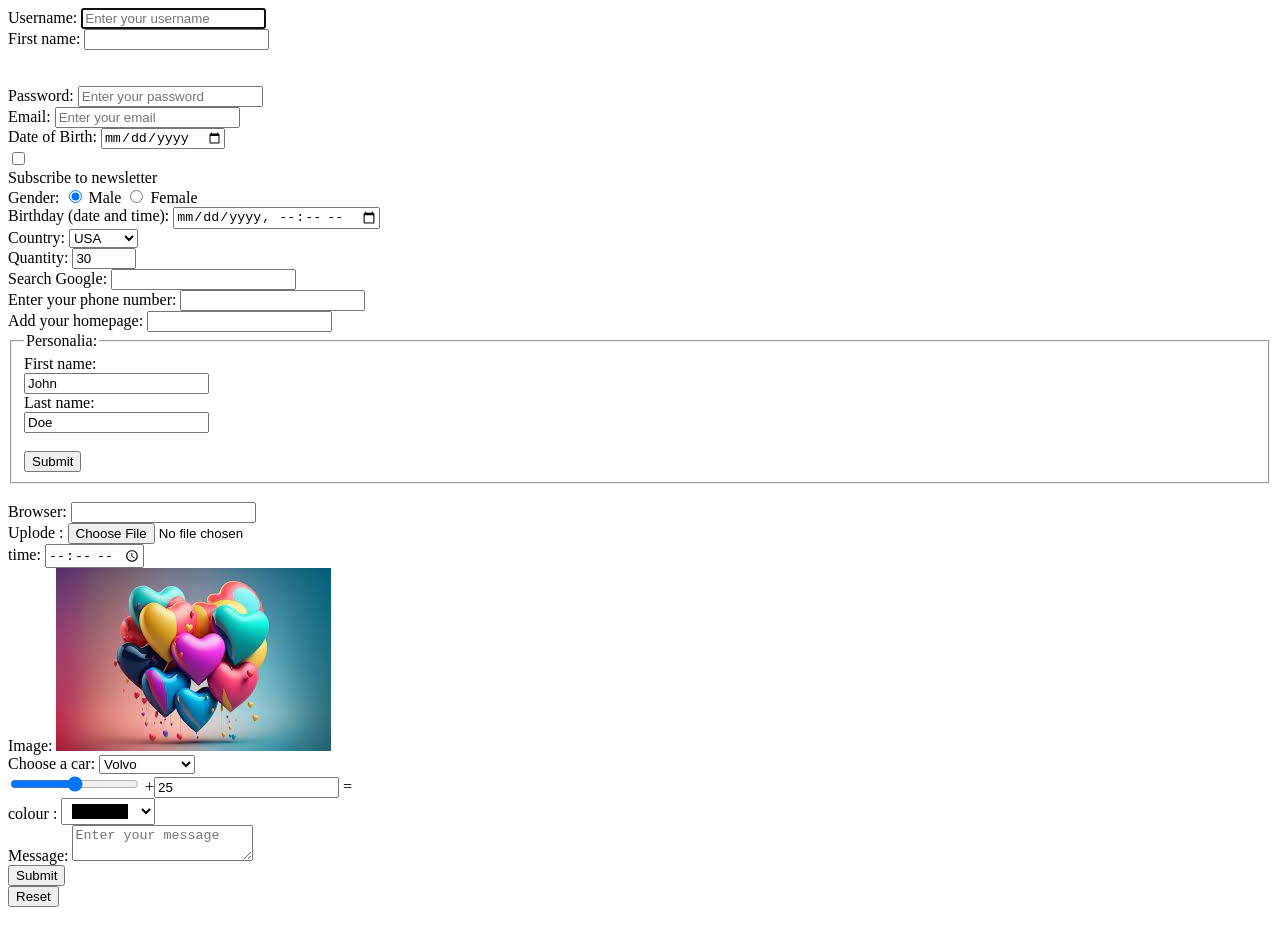
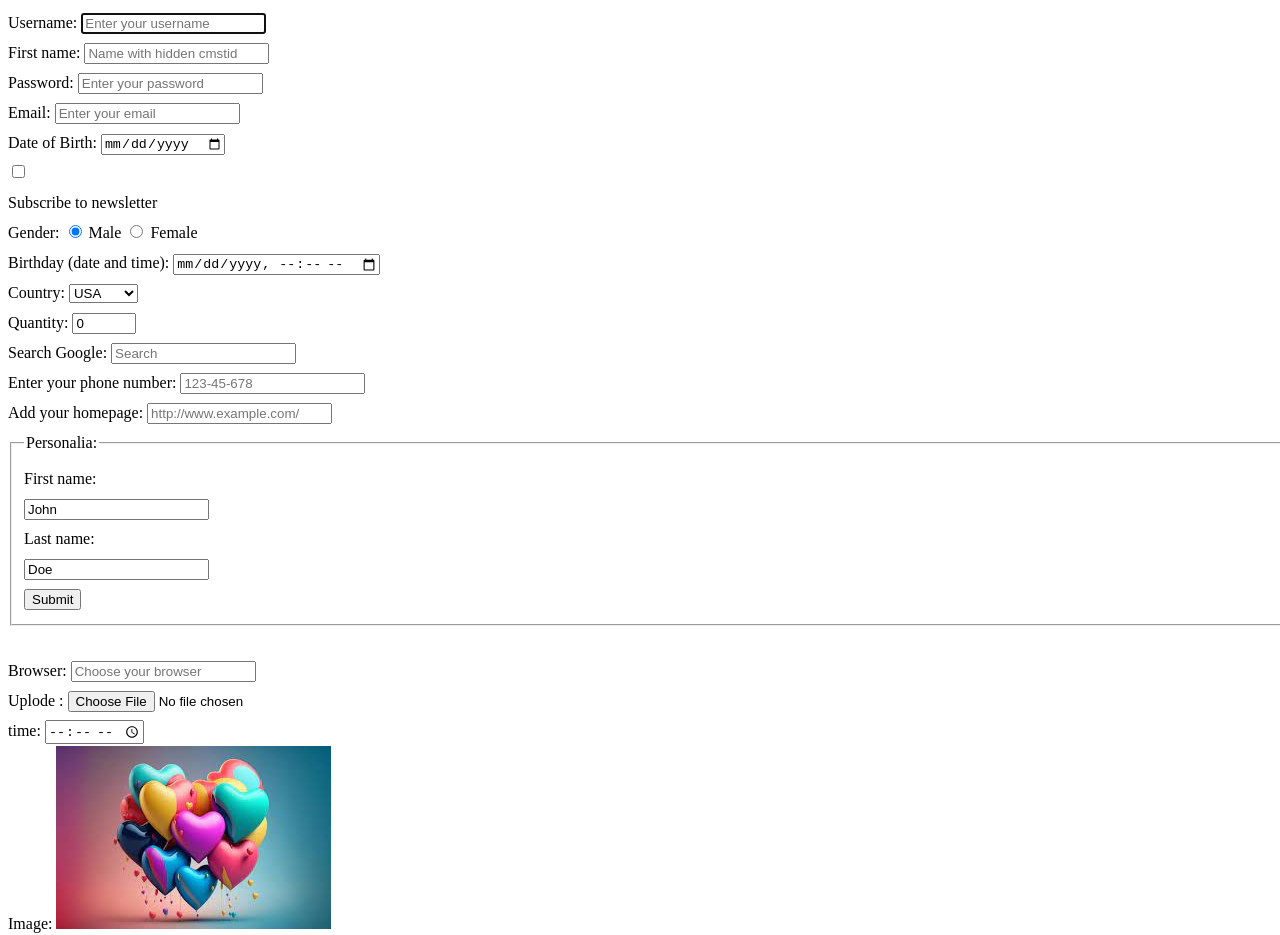
Before and after one commit to adithkrishnaa/HTML-CSS-TASK, a plain HTML site: page Day2/Form.html in a window 1280 px wide. Shown: the top 935 px of the page. Drawn offline with Linux system fonts and the light colour scheme.

Commit message:
day2 add

```diff
--- a/Day2/Form.html
+++ b/Day2/Form.html
@@ -4,6 +4,14 @@
   <meta charset="UTF-8">
   <meta name="viewport" content="width=device-width, initial-scale=1.0">
   <title>Sample Form</title>
+  <style>
+    body{
+      height: 100vh;
+      width: 100vw;
+
+      line-height: 30px;
+    }
+  </style>
 </head>
 <body>
 
@@ -14,7 +22,7 @@
   <input type="text" id="username" name="username" placeholder="Enter your username" required autofocus> <br>
 
   <label for="fname">First name:</label>
-  <input type="text" id="fname" name="fname"><br><br>
+  <input type="text" id="fname" name="fname" placeholder="Name with hidden cmstid">
   <input type="hidden" id="custId" name="custId" value="3487"> <br>
 
   <!-- Input for Password -->
@@ -52,35 +60,36 @@
   </select> <br>
 
   <label for="quantity">Quantity:</label>
-  <input type="number" id="quantity" name="quantity" min="0" max="100" step="10" value="30"> <br>
+  <input type="number" id="quantity" name="quantity" min="0" max="100" step="10" value="0"> <br>
 
   <label for="gsearch">Search Google:</label>
-  <input type="search" id="gsearch" name="gsearch"> <br>
+  <input type="search" id="gsearch" name="gsearch" placeholder="Search"> <br>
 
   <label for="phone">Enter your phone number:</label>
-  <input type="tel" id="phone" name="phone" pattern="[0-9]{3}-[0-9]{2}-[0-9]{3}"> <br>
+  <input type="tel" id="phone" name="phone" pattern="[0-9]{3}-[0-9]{2}-[0-9]{3}" placeholder="123-45-678"> <br>
 
 
   <label for="homepage">Add your homepage:</label>
-  <input type="url" id="homepage" name="homepage"> <br>
+  <input type="url" id="homepage" name="homepage"  placeholder="http://www.example.com/"> <br>
 
   <fieldset>
     <legend>Personalia:</legend>
     <label for="fname">First name:</label><br>
     <input type="text" id="fname" name="fname" value="John"><br>
     <label for="lname">Last name:</label><br>
-    <input type="text" id="lname" name="lname" value="Doe"><br><br>
+    <input type="text" id="lname" name="lname" value="Doe"><br>
     <input type="submit" value="Submit">
   </fieldset> <br>
 
   <label for="browsers">Browser:</label>
-  <input list="browsers">
+  <input list="browsers" placeholder="Choose your browser">
   <datalist id="browsers">
     <option value="Edge">
     <option value="Firefox">
     <option value="Chrome">
     <option value="Opera">
     <option value="Safari">
+
   </datalist> <br>
 
   <label for="file">Uplode :</label>
```
